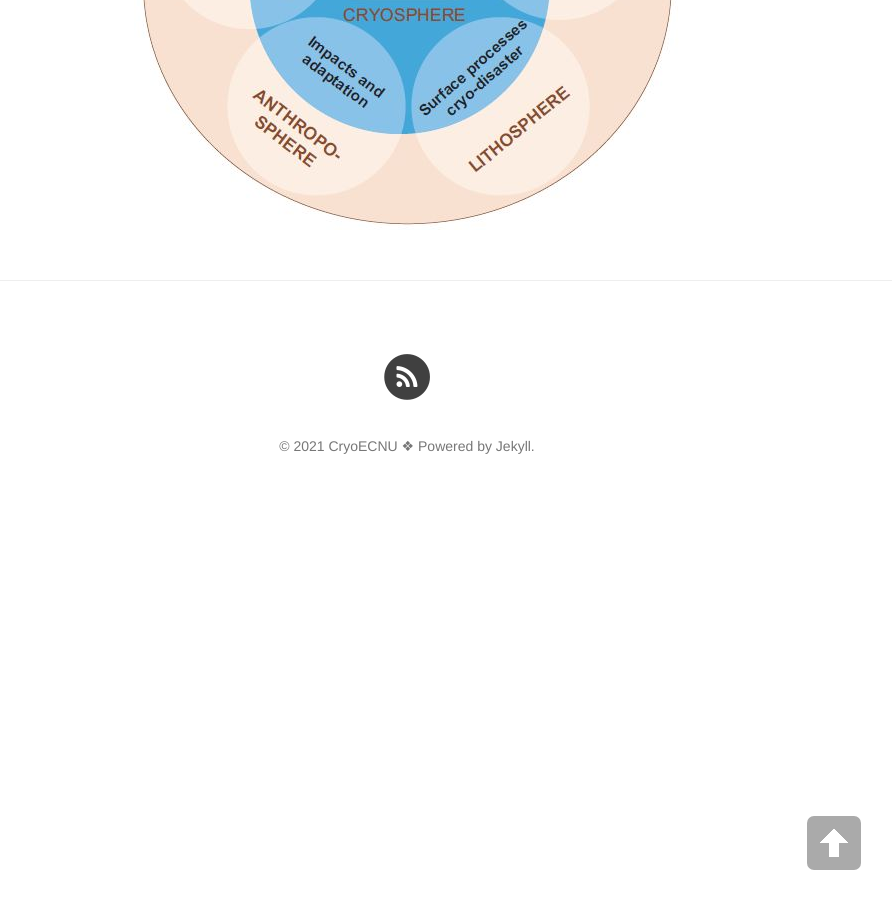
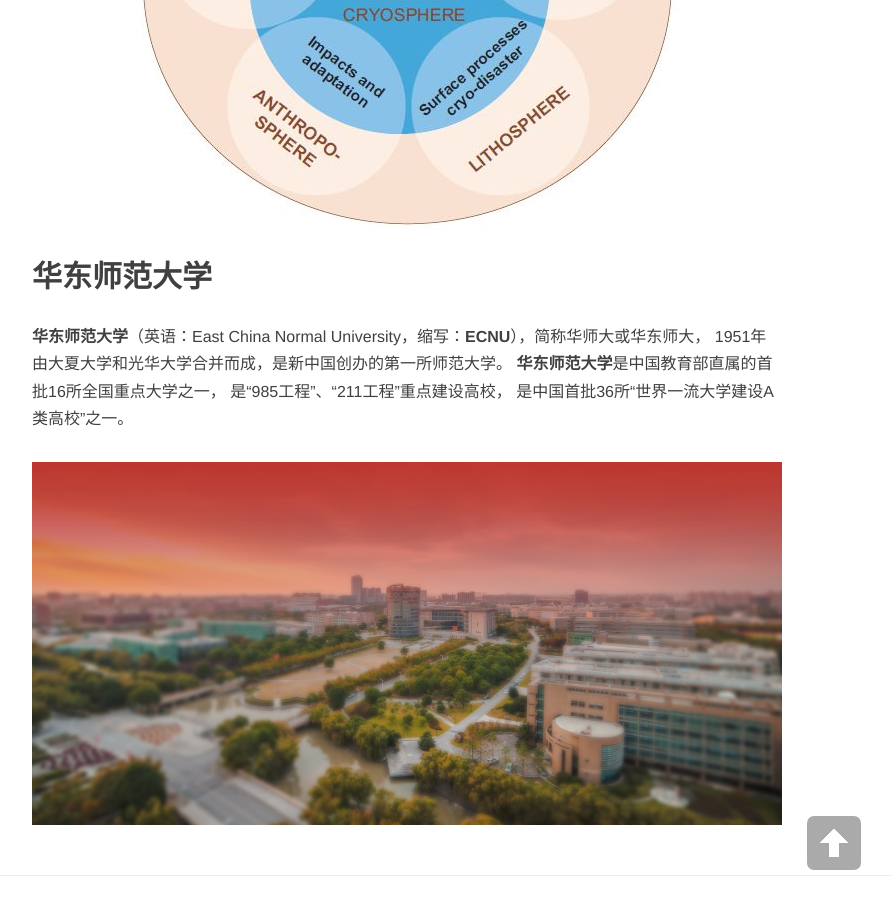
Before and after one commit to CryoECNU/cryoecnu.github.io, a Jekyll site: the page built from about.md, in a window 1280 px wide and 900 px high, scrolled down 1303 px. Shown: the whole window, without its empty margins (233-1125 px from the left). Built offline with Jekyll 4.4.1, drawn with Linux system fonts in a browser that asks for light colours; nearby versions of some CDN libraries.

Commit message:
Update about.md

```diff
--- a/about.md
+++ b/about.md
@@ -21,3 +21,15 @@
 <center>
 <p><img src="/img/v2-755b034718d115ea85fbd1aec5abf925_r.jpg" align="center"></p>
 </center>
+
+## 华东师范大学
+
+**华东师范大学**（英语：East China Normal University，缩写：**ECNU**），简称华师大或华东师大，
+1951年由大夏大学和光华大学合并而成，是新中国创办的第一所师范大学。
+**华东师范大学**是中国教育部直属的首批16所全国重点大学之一，
+是“985工程”、“211工程”重点建设高校，
+是中国首批36所“世界一流大学建设A类高校”之一。
+
+<center>
+<p><img src="/img/93665d2b-77e1-45ff-a327-476d7277d25a.jpg" align="center"></p>
+</center>
```
